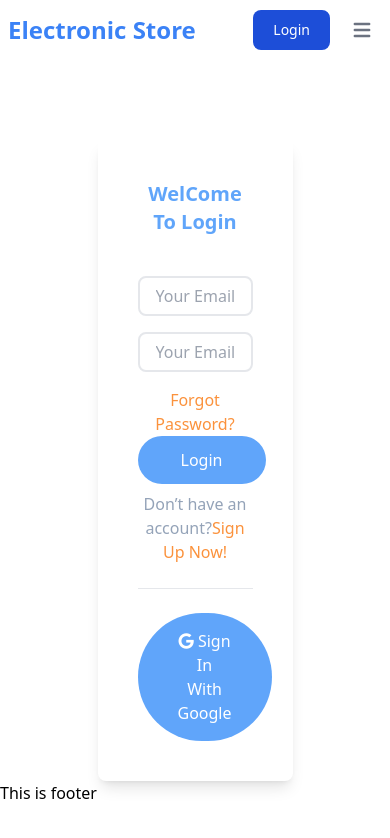
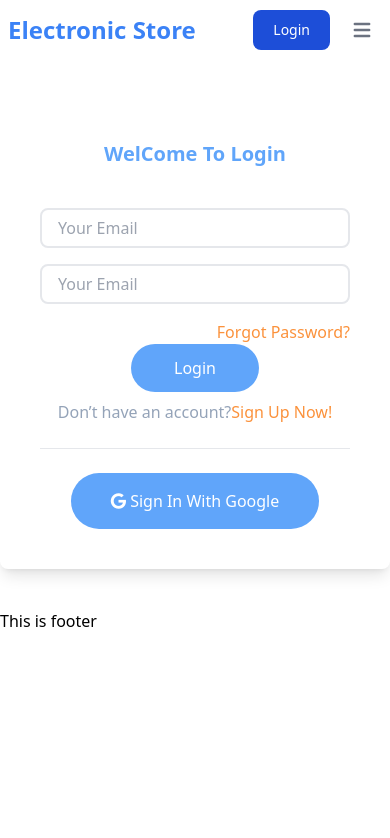
Before and after one commit to Mehedi4467/warehouse-management-client-side, a React (Create React App) app: page /login in a window 390 px wide. Shown: the top 838 px of the page. Built offline with nearby package versions, Linux system fonts and the light colour scheme.

Commit message:
some bug fixed in login page

```diff
--- a/src/shared/Login/Login.js
+++ b/src/shared/Login/Login.js
@@ -4,7 +4,7 @@ import SocialLogin from "../SocialLogin/SocialLogin";
 
 const Login = () => {
   return (
-    <div className="w-2/4 mx-auto mt-20 p-10 shadow-lg rounded-lg hover:shadow-2xl">
+    <div className="w-full md:w-2/4 mx-auto my-10 md:my-20 p-10 shadow-lg rounded-lg hover:shadow-2xl">
       <h1 className="text-xl text-blue-400 font-bold text-center mb-10">
         WelCome To Login
       </h1>
```
